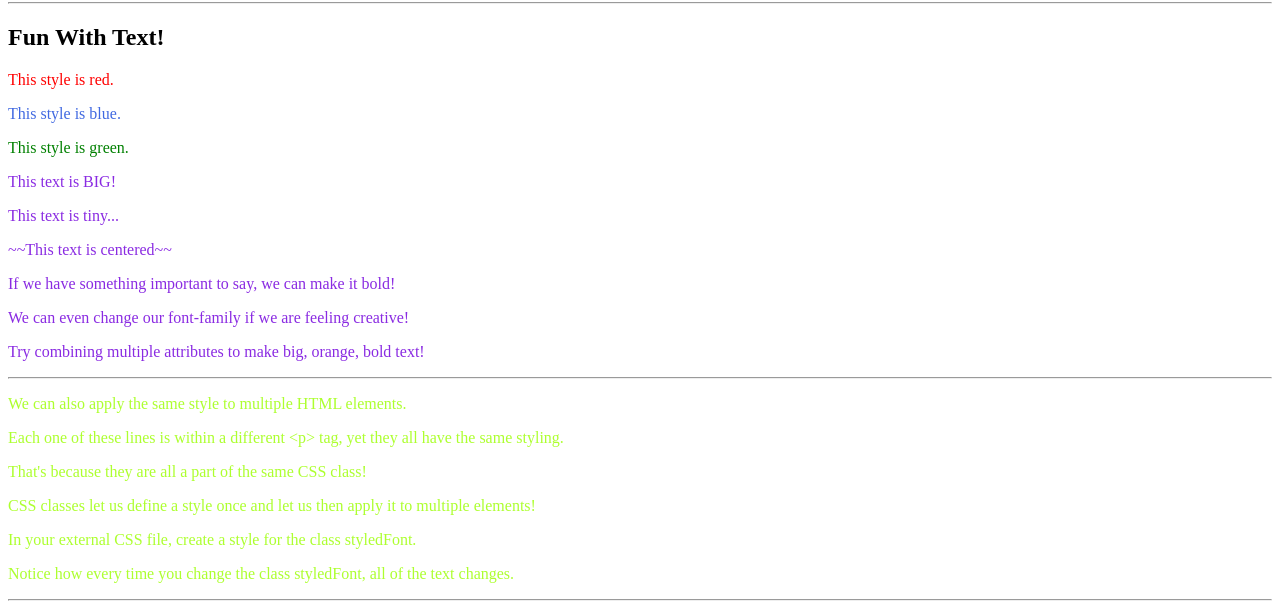
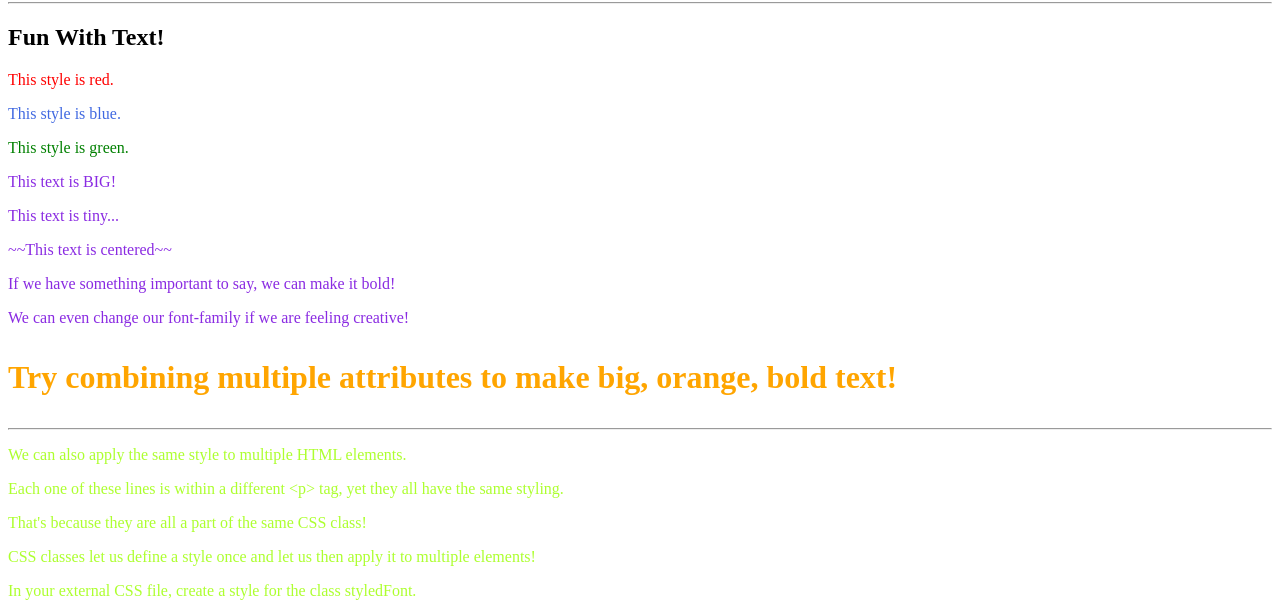
Before and after one commit to sclark417/mod-5-prework, a plain HTML site: page index.html in a window 1280 px wide. Shown: the part 104-717 px from the top of the page. Drawn offline with Linux system fonts and the light colour scheme.

Commit message:
changed fonts

```diff
--- a/index.html
+++ b/index.html
@@ -33,7 +33,7 @@ index.html<!DOCTYPE html>
     <p>We can even change our font-family if we are feeling creative!</p>
 
     <!-- Multiple attributes -->
-    <p>Try combining multiple attributes to make big, orange, bold text!</p>
+    <p class="big orange bold">Try combining multiple attributes to make big, orange, bold text!</p>
 
     <hr>
 
--- a/style.css
+++ b/style.css
@@ -18,3 +18,13 @@ p{
 .styledFont{
     color: greenyellow;
 }
+.big{
+    font-size: xx-large;
+
+}
+.orange{
+    color: orange;
+}
+.bold{
+    font-weight: bolder;
+}
```
